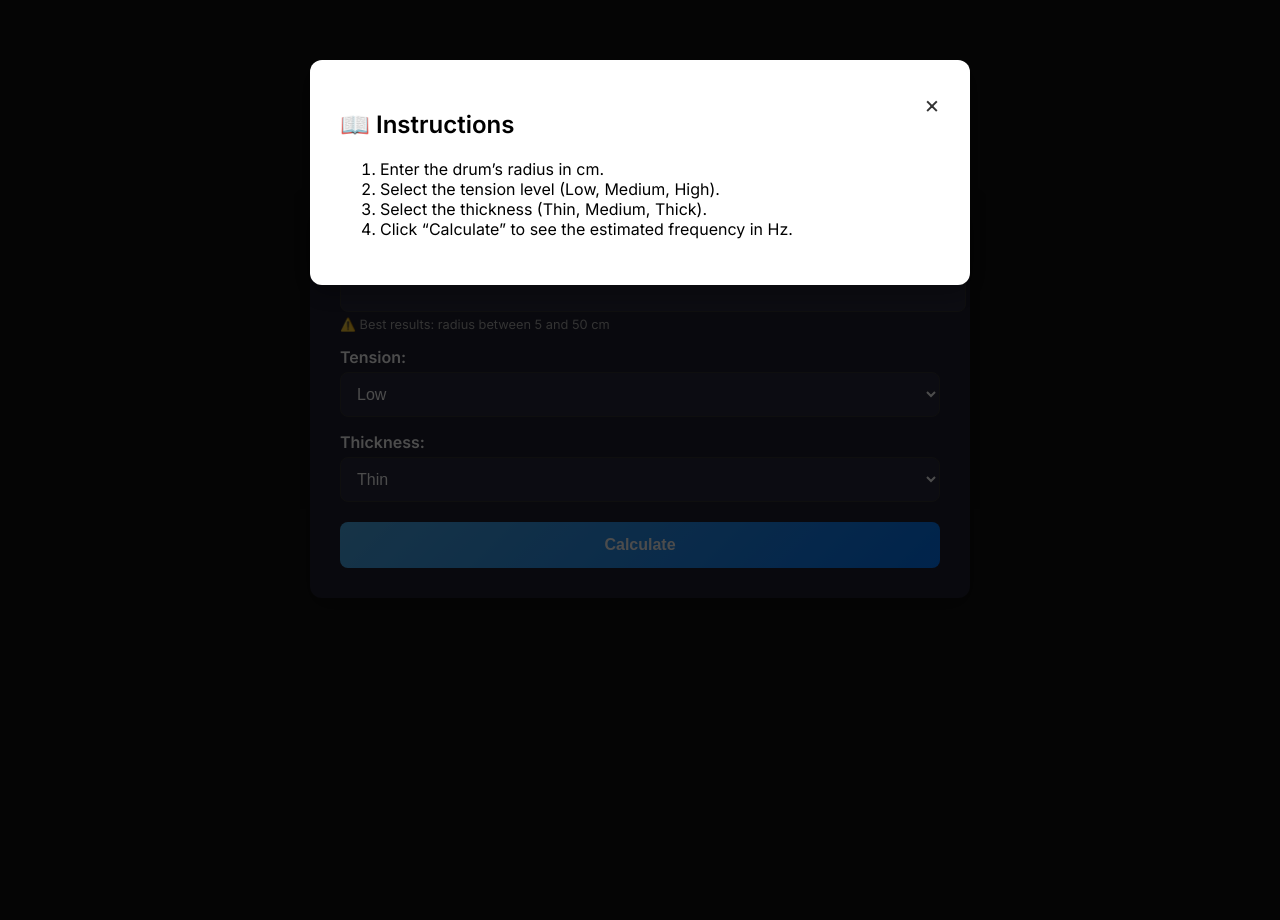
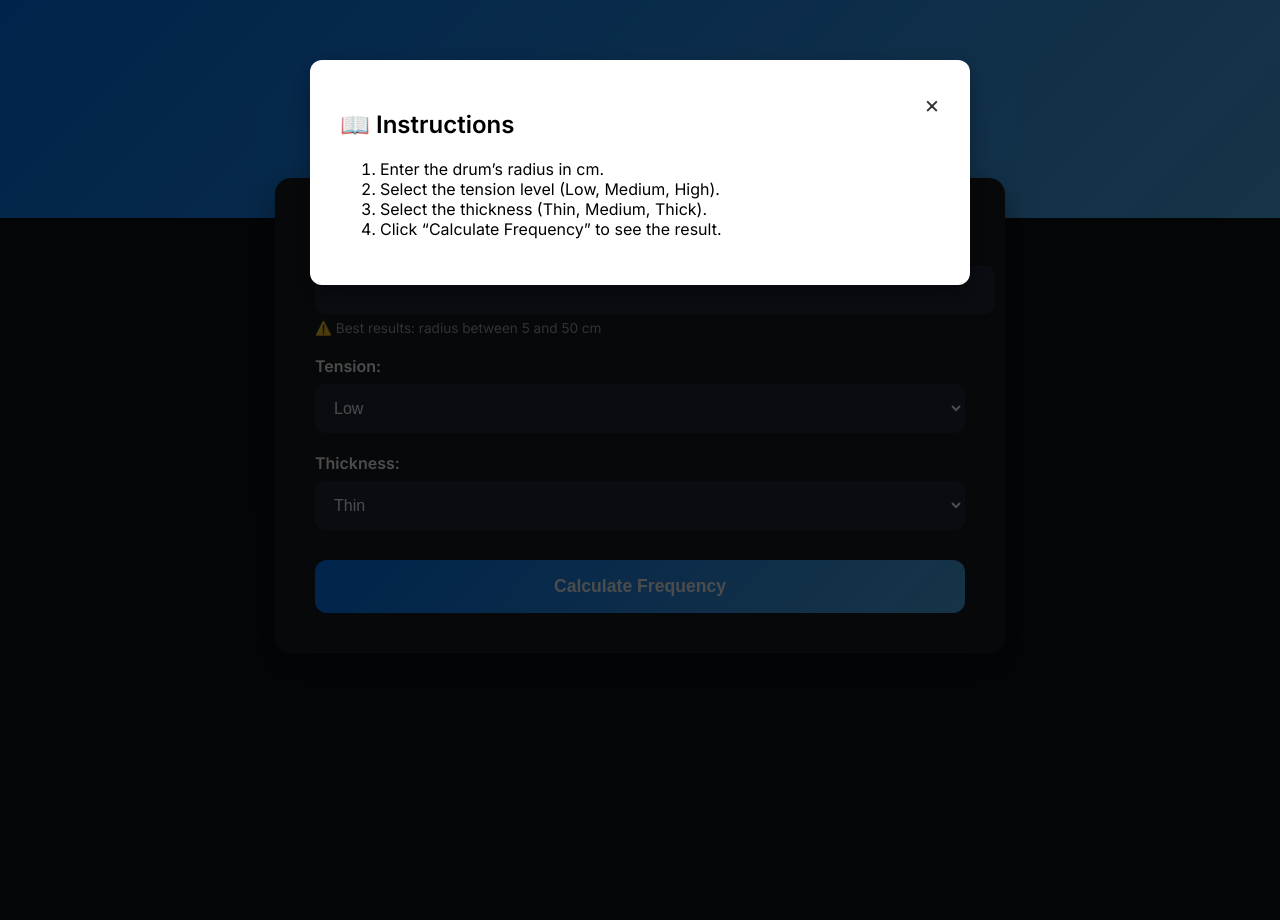
Before and after one commit to TanavBhuraria/DrumFrequencyCalculator, a Flask app: page /calculator in a window 1280 px wide. Run offline with Flask 3, Linux system fonts and the light colour scheme.

Commit message:
UI fixes calculator

```diff
--- a/templates/calculator.html
+++ b/templates/calculator.html
@@ -7,91 +7,98 @@
   <link href="https://fonts.googleapis.com/css2?family=Inter:wght@400;600&display=swap" rel="stylesheet">
   <style>
     body {
-      background-color: #121212;
+      margin: 0;
+      font-family: 'Inter', sans-serif;
+      background: #0d1117;
       color: #eaeaea;
-      font-family: 'Inter', sans-serif;
-      margin: 0;
-      padding: 0;
     }
 
+    /* Hero section */
     header {
+      background: linear-gradient(135deg, #0077ff, #4cafef);
+      padding: 60px 20px;
       text-align: center;
-      padding: 40px 20px;
+      color: #fff;
+    }
+    header h1 {
+      font-size: 2.5rem;
+      margin: 0;
+    }
+    header p {
+      font-size: 1.1rem;
+      margin-top: 10px;
+      opacity: 0.9;
     }
 
-    header h1 {
-      font-size: 2.2rem;
-      margin-bottom: 10px;
-      color: #ffffff;
-    }
-
-    header p {
-      font-size: 1rem;
-      color: #b0b0b0;
-    }
-
+    /* Container card */
     .container {
-      max-width: 600px;
-      margin: 0 auto;
-      background: #1e1e2f;
-      padding: 30px;
-      border-radius: 12px;
-      box-shadow: 0 8px 24px rgba(0,0,0,0.3);
+      max-width: 650px;
+      margin: -40px auto 40px auto;
+      background: #161b22;
+      padding: 40px;
+      border-radius: 16px;
+      box-shadow: 0 12px 32px rgba(0,0,0,0.4);
     }
 
     label {
       display: block;
-      margin: 15px 0 5px;
+      margin: 20px 0 8px;
       font-weight: 600;
       color: #ffffff;
     }
 
     input, select {
       width: 100%;
-      padding: 12px;
-      border-radius: 8px;
-      border: 1px solid #333;
-      background: #2a2a3d;
+      padding: 14px;
+      border-radius: 10px;
+      border: 1px solid #2a2a3d;
+      background: #1f2937;
       color: #fff;
       font-size: 1rem;
+      transition: all 0.3s ease;
     }
 
     input:focus, select:focus {
       outline: none;
       border-color: #4cafef;
-      box-shadow: 0 0 6px rgba(76,175,239,0.6);
+      box-shadow: 0 0 8px rgba(76,175,239,0.6);
     }
 
     button {
       width: 100%;
-      padding: 14px;
-      margin-top: 20px;
+      padding: 16px;
+      margin-top: 30px;
       border: none;
-      border-radius: 8px;
-      background: linear-gradient(135deg, #4cafef, #0077ff);
+      border-radius: 12px;
+      background: linear-gradient(135deg, #0077ff, #4cafef);
       color: #fff;
-      font-size: 1rem;
+      font-size: 1.1rem;
       font-weight: 600;
       cursor: pointer;
-      transition: background 0.3s ease;
+      transition: transform 0.2s ease, background 0.3s ease;
     }
 
     button:hover {
-      background: linear-gradient(135deg, #0077ff, #4cafef);
+      transform: translateY(-2px);
+      background: linear-gradient(135deg, #4cafef, #0077ff);
     }
 
     .result {
-      margin-top: 25px;
-      font-size: 1.4rem;
+      margin-top: 30px;
+      padding: 20px;
+      background: #1e293b;
+      border-radius: 12px;
+      font-size: 1.5rem;
       font-weight: 600;
       color: #4cafef;
       text-align: center;
+      box-shadow: 0 6px 16px rgba(0,0,0,0.3);
     }
 
     small {
       display: block;
-      margin-top: 5px;
-      font-size: 0.8rem;
+      margin-top: 6px;
+      font-size: 0.85rem;
       color: #aaa;
     }
 
@@ -133,7 +140,7 @@
 <body>
   <header>
     <h1>Drum Frequency Calculator</h1>
-    <p>Estimate the frequency of a drum based on its size, tension, and thickness.</p>
+    <p>Professional tool to estimate drum resonance</p>
   </header>
 
   <div class="container">
@@ -156,7 +163,7 @@
         <option>Thick</option>
       </select>
 
-      <button type="submit">Calculate</button>
+      <button type="submit">Calculate Frequency</button>
     </form>
 
     {% if freq %}
@@ -173,7 +180,7 @@
         <li>Enter the drum’s radius in cm.</li>
         <li>Select the tension level (Low, Medium, High).</li>
         <li>Select the thickness (Thin, Medium, Thick).</li>
-        <li>Click “Calculate” to see the estimated frequency in Hz.</li>
+        <li>Click “Calculate Frequency” to see the result.</li>
       </ol>
     </div>
   </div>
```
